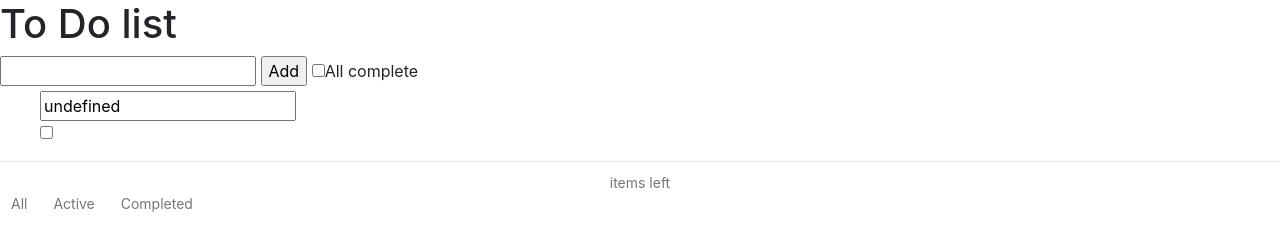
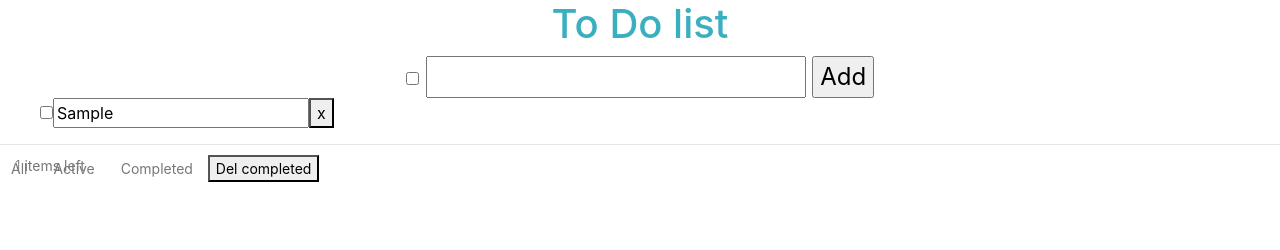
Before and after one commit to Nadinchik/ToDo, a plain HTML site: page index.html in a window 1280 px wide. Both pictures are taken after typing "Sample" into the empty fields and a click on the input "Add". Drawn offline with nearby package versions, Linux system fonts and the light colour scheme.

Commit message:
Check/delete

```diff
--- a/index.html
+++ b/index.html
@@ -13,9 +13,9 @@
 
 <div id="header" class="head">
     <h1>To Do list</h1>
+    <input id="allToggle" type="checkbox"><label for="allToggle"></label>
     <input type="text" id="todoInput">
     <input type="submit" id="addBtn" value="Add">
-    <input id="allToggle" type="checkbox"><label for="allToggle">All complete</label>
 </div>
 <div>
     <ul id="todoList" class="List"></ul>
@@ -25,20 +25,15 @@
 </div>
 <footer id="footer" style="display: none;">
         <span class="todoCount">
-          <strong class="count"> </strong> items left
-        </span>
+          <strong class="count"> </strong> items left</span>
     <ul id="filters">
-        <li>
-            <a href="#" class="allTodoShow">All</a>
-        </li>
-        <li>
-            <a href="#" class="activeTodoShow">Active</a>
-        </li>
-        <li>
-            <a href="#" class="completeTodoShow">Completed</a>
-        </li>
+        <li><a href="#" class="allTodoShow">All</a></li>
+        <li><a href="#" class="activeTodoShow">Active</a></li>
+        <li><a href="#" class="completeTodoShow">Completed</a></li>
+        <li><button id="delCompleteTodo">Del completed</button></li>
     </ul>
-    <button id="clearCompleteTodo" style="display: none;">Clear completed</button>
+
+
 </footer>
 
 <script src="js/js.js"></script>
--- a/js/js.js
+++ b/js/js.js
@@ -1,4 +1,3 @@
-
 $(document).ready (function($) {
     addTask();
     let todos = [];
@@ -6,25 +5,40 @@ $(document).ready (function($) {
     function appendTodo(){
         $('#todoList').find('li').remove();
         $(todos).each(function(i,t) {
-           $('#todoList').append('<li class="'+ i.status +'">'+
-       '<input class="textTask" type="text" value='+ i.textTodo +'>'+
-       '<input class="toggle" type="checkbox" id="'+ i +'"' +
-               + (i.taskId == 'completed' ? ' checked ' : '' ) + '>' +
-       '<button class="close" id="'+ i +'"></button></li>');
+            $('#todoList').append('<li class="'+ t.status +'">'+
+                '<input class="toggle" type="checkbox">' +
+                '<input class="textTask" type="text" readonly  value="'+ t.textTodo +'">'+
+                '<button class="delTodo" id="'+ i +'">x</button></li>');
         });
         if (todos.status === "completed") {
             $('#todoList .toggle').prop('checked', true);
         } else if (todos.status === "active") {
             $('#todoList .toggle').prop('checked', false);
         }
+        tasksCount();
+    }
 
+
+    function completed() {
+        if ($(this).parent().css('textDecoration') == 'line-through' ) {
+            $(this).parent().css('textDecoration', 'none');
+        } else {
+            $(this).parent().css('textDecoration', 'line-through');
+        }
+    }
+
+    function tasksCount() {
+        $('.count').text(todos.length);
+        if (todos.length < 1) {
+            $('#footer').hide();
+        }
     }
 
 
     function addTask() {
         $("#addBtn").click(function () {
             let valueTask =$("#todoInput").val();
-            const todo ={textTodo:valueTask,
+            let todo ={textTodo:valueTask,
                 taskId:Math.random(),
                 status:false,}
             if(!(valueTask.trim())){
@@ -38,14 +52,61 @@ $(document).ready (function($) {
         });
 
         $('#todoInput').keydown(function(eventObject){
-            if (eventObject.keyCode == 13) {
+            if (eventObject.keyCode === 13) {
                 $("#addBtn").click();
                 return false;
             }
+        });
 
+//checkbox
+        $('#todoList').on('click', '.toggle', function (e) {
+            var id = parseInt(e.target.dataset.id);
+            todos[id].status = "completed";
+            if (!$(this).prop("checked")) {
+                todos[id].status = "active";
+            }
+            appendTodo();
         });
     }
 
+
+    $("#allToggle").click(function () {
+        $('input:checkbox').not(this).prop('checked', this.checked);
+        if ($('li.head').css('check') == 'line-through' ) {
+            $('li.head').css('check', 'none');
+        } else {
+            $('li.head').css('check', 'line-through');
+        }
+    });
+
+    $(document).on('click', '.toggle', completed);
+    $("#delCompleteTodo").click(delComplete());
+
+
+    $('.todoItem').dblclick('.textTask', function (e) {
+        let parent=$(this);
+        const input=parent.find('.textTask');
+        const id=parent.attr('id');
+        input.prop("readonly", false);
+        input.keydown(function(e){
+            if(e.keyCode === 13){
+                appendTodo();
+            }
+        });
+        $('.textTask').on("blur", function (e) {
+            appendTodo();
+        })
+    })
+
+    function delComplete(){
+        for(let i=0; i<todos.length; i++){
+            if(todos[id].check == true){
+                todos[id].splice(todos, indexOf(todos[i],1))
+                --i
+            }
+        }
+        $('#delCompleteTodo').on('click', delComplete);
+    }
 
 
     //Удаление задачи
@@ -57,13 +118,11 @@ $(document).ready (function($) {
                 indexForDeleteTodoArray=i;
             }
         });
-          todos.splice(indexForDeleteTodoArray, 1)
+        todos.splice(indexForDeleteTodoArray, 1);
         $(this).parent().empty();
         console.log(todos)
     });
 
 
 
-
-
 });
--- a/style/style.css
+++ b/style/style.css
@@ -10,26 +10,40 @@ body {
     color: white;
 }
 
-h1 {
-    margin-top: 100px;
-}
-
 ul,
 li{
-    list-style: none;
-}
+    list-style: none;}
 
 ul {
-    display: inline-block;
     cursor: move;
     text-align: left;
-    width: 300px;
     max-width: 100%;
 }
 
-.strike {
+input[type="checkbox"] {
+    width: auto;
+}
+
+.check {
     text-decoration: line-through;
 }
+
+#header {
+    margin: auto 0;
+    color: #3aafbf;
+    font-size: 24px;
+    text-align: center;
+}
+
+.todoCount {
+    float: left;
+    text-align: left;
+}
+
+.todo-count strong {
+    font-weight: 300;
+}
+
 #footer {
     color: #777777;
     padding: 10px 15px;
@@ -50,12 +64,12 @@ ul {
     box-shadow: 0 1px 1px rgba(0, 0, 0, 0.2), 0 8px 0 -3px #f6f6f6, 0 9px 1px -3px rgba(0, 0, 0, 0.2), 0 16px 0 -6px #f6f6f6, 0 17px 2px -6px rgba(0, 0, 0, 0.2);
 }
 
-.todo-count {
+.todoCount {
     float: left;
     text-align: left;
 }
 
-.todo-count strong {
+.todoCount strong {
     font-weight: 300;
 }
 
@@ -84,7 +98,7 @@ ul, menu, dir {
 
 li {
     display: list-item;
-    text-align: -webkit-match-parent;
+
 }
 
 #filters li a.active{
@@ -108,7 +122,7 @@ li {
     border-radius: 3px;
 }
 
-#clear-completed {
+#clearCompleteTodo {
     position: relative;
     float: right;
     line-height: 20px;
@@ -121,9 +135,8 @@ li {
 /* FOOTER */
 footer {
     margin: auto 0;
-    color: #bfbfbf;
+    color: #6fbbbf;
     font-size: 10px;
-    text-shadow: 0 1px 0 rgba(255, 255, 255, 0.5);
     text-align: center;
 }
 
```
Lines whose indentation alone changed are shown as unchanged.
